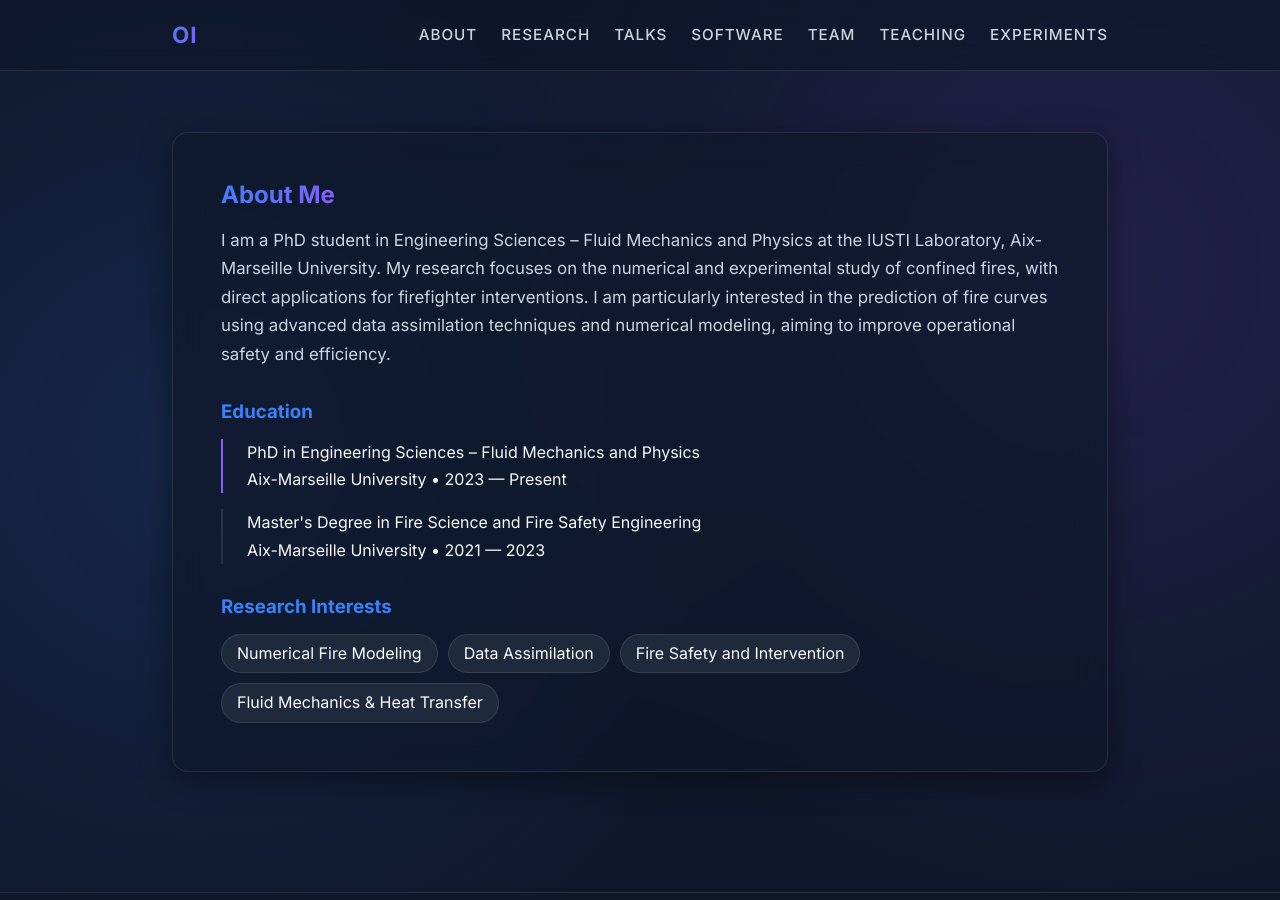
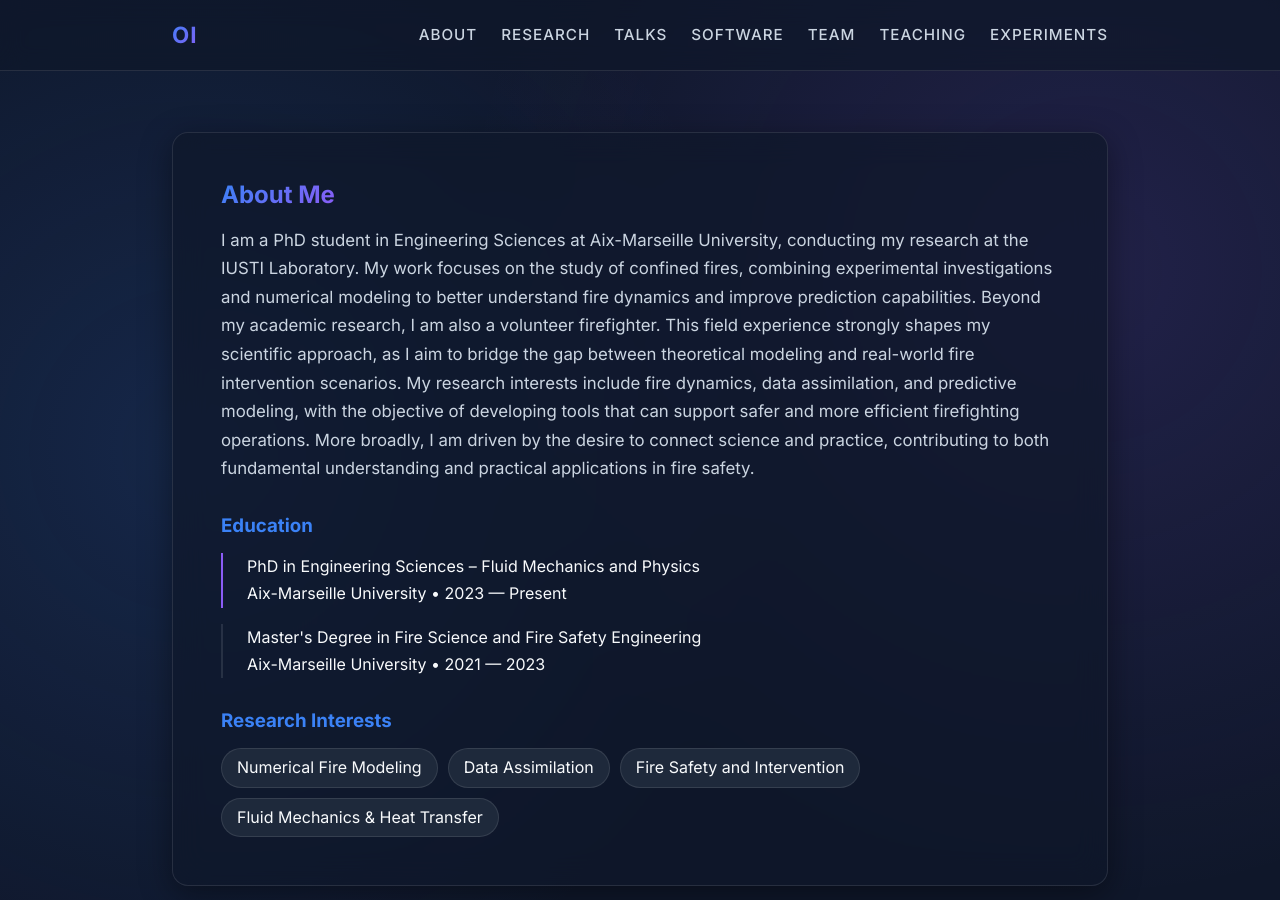
Before and after one commit to oualidikhou/oualidikhou.github.io, a Jekyll site: the page built from about.md, in a window 1280 px wide and 900 px high. Built offline with Jekyll 4.4.1, drawn with Linux system fonts in a browser that asks for light colours.

Commit message:
Update about.md

```diff
--- a/about.md
+++ b/about.md
@@ -6,9 +6,14 @@ title: About
 <section>
   <h1 class="gradient-text">About Me</h1>
   <p class="hero-bio">
-    I am a PhD student in Engineering Sciences – Fluid Mechanics and Physics at the IUSTI Laboratory, Aix-Marseille University.
-    My research focuses on the numerical and experimental study of confined fires, with direct applications for firefighter interventions.
-    I am particularly interested in the prediction of fire curves using advanced data assimilation techniques and numerical modeling, aiming to improve operational safety and efficiency.
+    I am a PhD student in Engineering Sciences at Aix-Marseille University, conducting my research at the IUSTI Laboratory. My work focuses on the study of confined fires, combining experimental investigations and numerical modeling to better understand fire dynamics and improve prediction capabilities.
+
+Beyond my academic research, I am also a volunteer firefighter. This field experience strongly shapes my scientific approach, as I aim to bridge the gap between theoretical modeling and real-world fire intervention scenarios.
+
+My research interests include fire dynamics, data assimilation, and predictive modeling, with the objective of developing tools that can support safer and more efficient firefighting operations.
+
+More broadly, I am driven by the desire to connect science and practice, contributing to both fundamental understanding and practical applications in fire safety.
+
   </p>
 
   <div style="margin-top: 2rem;">
```
